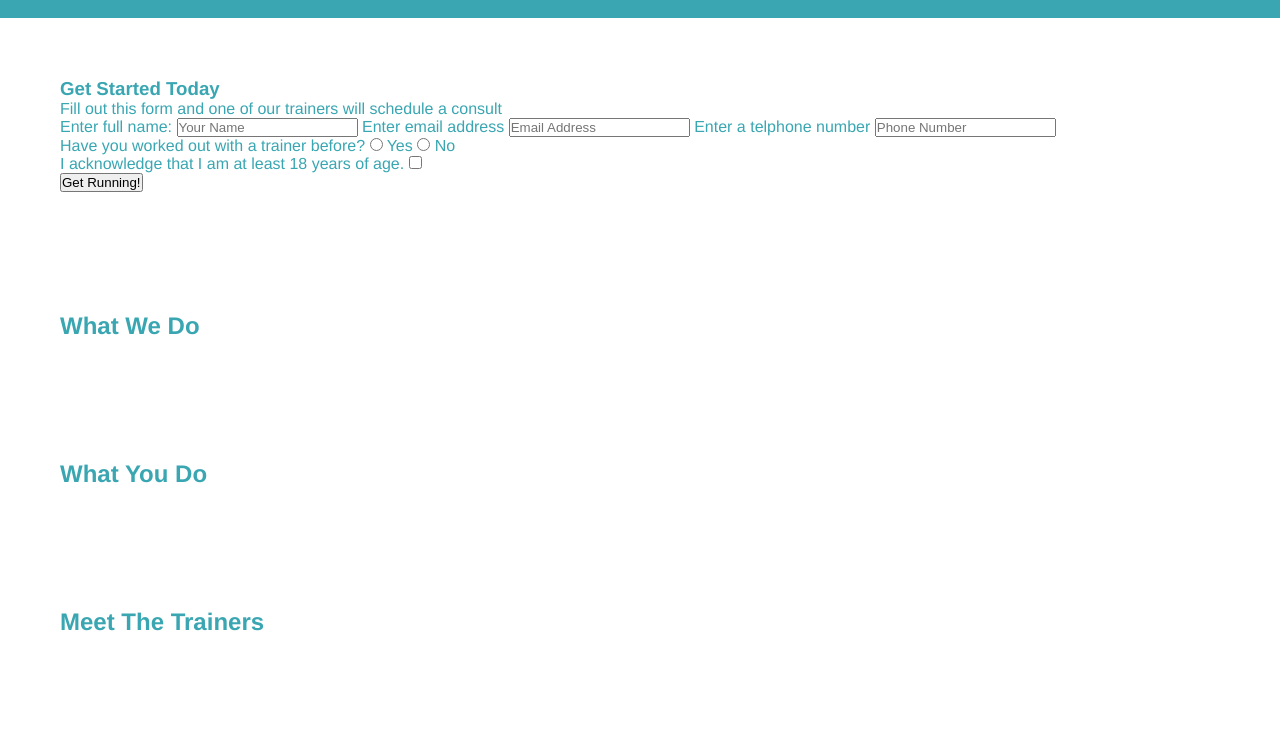
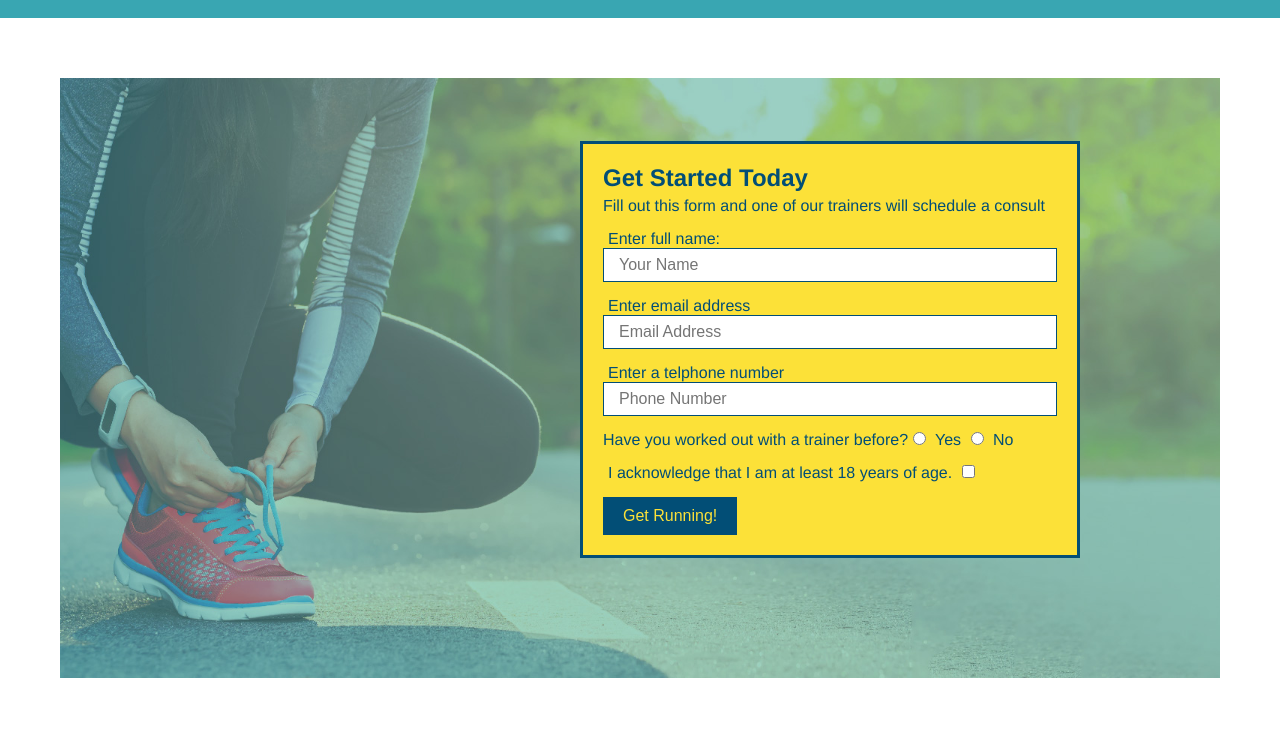
Before and after one commit to JaxsonConnors/run-buddy, a plain HTML site: page index.html in a window 1280 px wide. Shown: the part 64-799 px from the top of the page. Drawn offline with Linux system fonts and the light colour scheme.

Commit message:
stylized hero in css

```diff
--- a/assets/css/style.css
+++ b/assets/css/style.css
@@ -70,3 +70,55 @@ body {
   section {
       padding: 60px;
   }
+
+/* Hero Style Start */
+.hero {
+    background-image: url("../images/hero-bg.jpg");
+    height: 600px;
+    background-size: cover;
+    background-position: center;
+    position: relative;
+  }
+
+  .hero-form {
+      border: solid 3px #024e76;
+      background-color: #fce138;
+      padding: 20px;
+      width: 500px;
+      color: #024e76;
+      position: absolute;
+      bottom: 120px;
+      right: 140px;
+  }
+
+  .hero-form h3 {
+      font-size: 24px;
+      margin: 0;
+  }
+
+  .hero-form p {
+      margin: 5px 0 15px 0;
+  }
+
+  .form-input {
+      border: 1px solid #024e76;
+      display: block;
+      padding: 7px 15px;
+      font-size: 16px;
+      color: #024e76;
+      width: 100%;
+      margin-bottom: 15px;
+  }
+
+  .hero-form label {
+      margin: 0 5px;
+  }
+
+  .hero-form button {
+      color: #fce138;
+      background-color: #024e76;
+      border: none;
+      padding: 10px 20px;
+      font-size: 16px;
+  }
+    /* Hero Style End */
--- a/index.html
+++ b/index.html
@@ -35,17 +35,19 @@
 
         <!-- hero/jumbotron -->
         <section>
+            <section class="hero">
             <div>
+                <div class="hero-form">
                 <h3>Get Started Today</h3>
                 <p>Fill out this form and one of our trainers will schedule a consult</p>
                 <!-- Add form element -->
                 <form>
                     <label for="name">Enter full name:</label>
-                    <input type="text" placeholder="Your Name" name="name" id="name" />
+                    <input type="text" placeholder="Your Name" name="name" id="name" class="form-input">
                     <label for="email"> Enter email address</label>
-                    <input type="email" placeholder="Email Address" name="email" id="email" />
+                    <input type="email" placeholder="Email Address" name="email" id="email" class="form-input">
                     <label for="phone">Enter a telphone number</label>
-                    <input type="tel" placeholder="Phone Number" name="phone" id="phone" />
+                    <input type="tel" placeholder="Phone Number" name="phone" id="phone" class="form-input">
                     <p>
                         Have you worked out with a trainer before?
                         <input type="radio" name="trainer-confirm" id="trainer-yes" />
```
